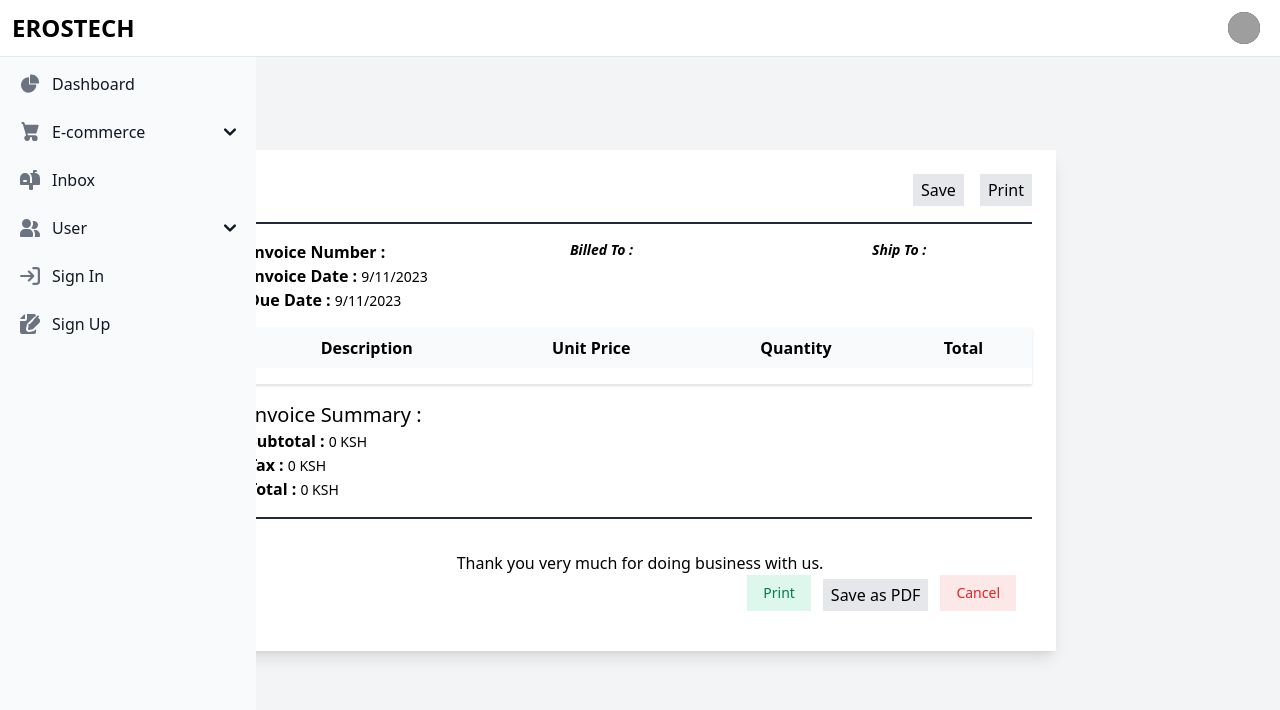
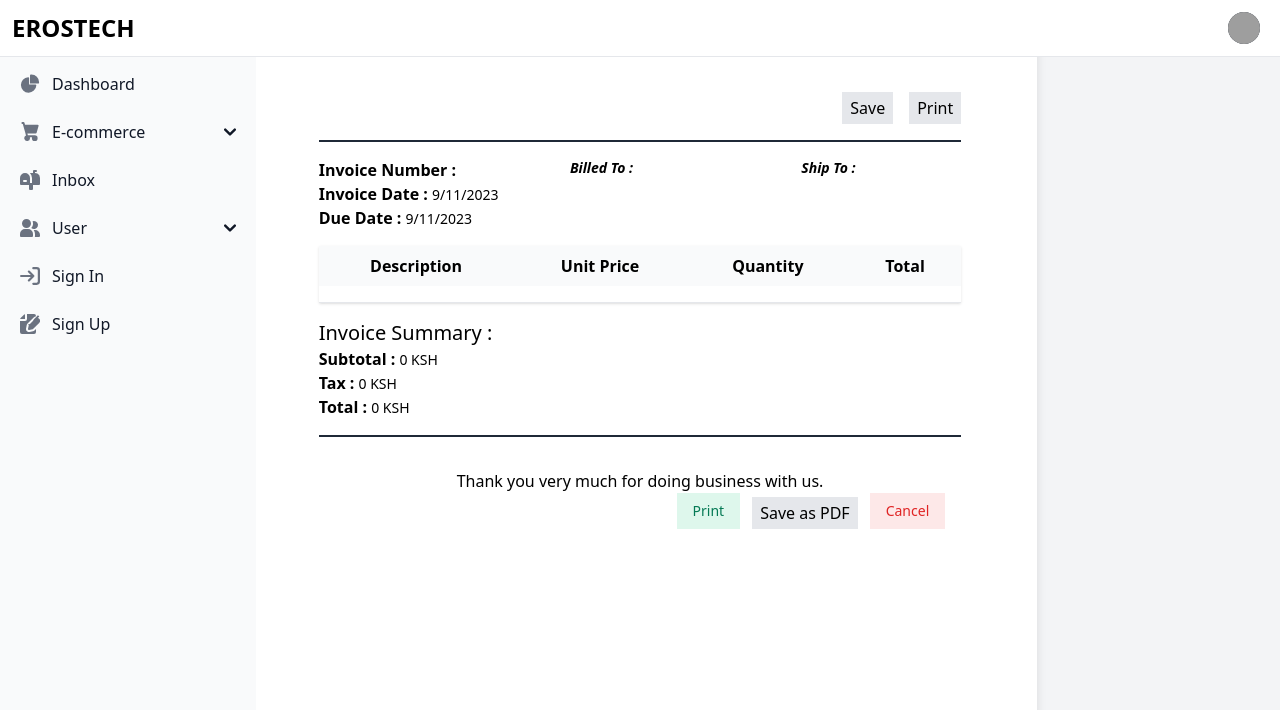
Before and after one commit to Bsquiat1/erostech-accounting-app, a React (Vite) app: page /sales-invoice in a window 1280 px wide. Shown: the top 710 px of the page. Built offline with nearby package versions, Linux system fonts and the light colour scheme; no server answers; grey boxes are pictures that could not be loaded.

Commit message:
pdf styling and functionality

```diff
--- a/src/components/sales/SalesInvoice.jsx
+++ b/src/components/sales/SalesInvoice.jsx
@@ -28,19 +28,23 @@ const SalesInvoice = () => {
       button.style.display = 'none';
     });
 
-    const scale = 2; // Adjust the scale factor as needed
-    const pdf = new jsPDF('portrait', 'mm', 'a4'); // Set A4 size
+    const scale = 1.5;
+    const pdf = new jsPDF('portrait', 'mm', 'a4');
 
     html2canvas(input, { scale: scale }).then((canvas) => {
       const imgData = canvas.toDataURL('image/png');
 
+
       const width = pdf.internal.pageSize.getWidth();
       const height = pdf.internal.pageSize.getHeight();
+      const aspectRatio = canvas.width / canvas.height;
+      const imgWidth = width * 3;
+      const imgHeight = imgWidth / aspectRatio;
 
-      pdf.addImage(imgData, 'PNG', 0, 0, width, height);
+      pdf.addImage(imgData, 'PNG', (width - imgWidth) / 2, (height - imgHeight) / 2, imgWidth, imgHeight);
       pdf.save('sales_invoice.pdf');
 
-      // Show buttons again after generating the PDF
+
       buttonsToHide.forEach((button) => {
         button.style.display = 'block';
       });
@@ -49,10 +53,12 @@ const SalesInvoice = () => {
 
 
   return (
-    <div ref={componentRef} className="flex items-center justify-center min-h-screen bg-gray-100 p-4">
-    <div className="w-8/12 bg-white shadow-lg p-6">
+    <div
+    ref={componentRef}
+    className=" flex items-center justify-center min-h-screen bg-gray-100 p-4">
+    <div className="sales-invoice w-8/12 bg-white shadow-lg p-6">
 
-        <div className="flex justify-between">
+        <div className=" flex justify-between">
           <div>
             <h1 className="text-2xl font-extrabold tracking-widest text-indigo-500">
               {invoice.customerName}
--- a/src/index.css
+++ b/src/index.css
@@ -1,3 +1,23 @@
 @tailwind base;
 @tailwind components;
 @tailwind utilities;
+
+
+/* Add these styles to your existing CSS file or component */
+.sales-invoice {
+    width: 210mm; /* A4 width */
+    height: 297mm; /* A4 height */
+    padding: 20mm;
+    margin: 0 auto; /* Center content horizontally */
+    background-color: #fff; /* White background color */
+    box-shadow: 0 0 10px rgba(0, 0, 0, 0.1); /* Shadow for the A4 paper */
+  }
+
+  .invoice-content {
+    /* Add styles for the content inside the A4 paper here */
+    /* Example styles below */
+    font-family: Arial, sans-serif;
+
+  }
+
+  /* Additional styling for buttons, tables, etc. goes here */
```
